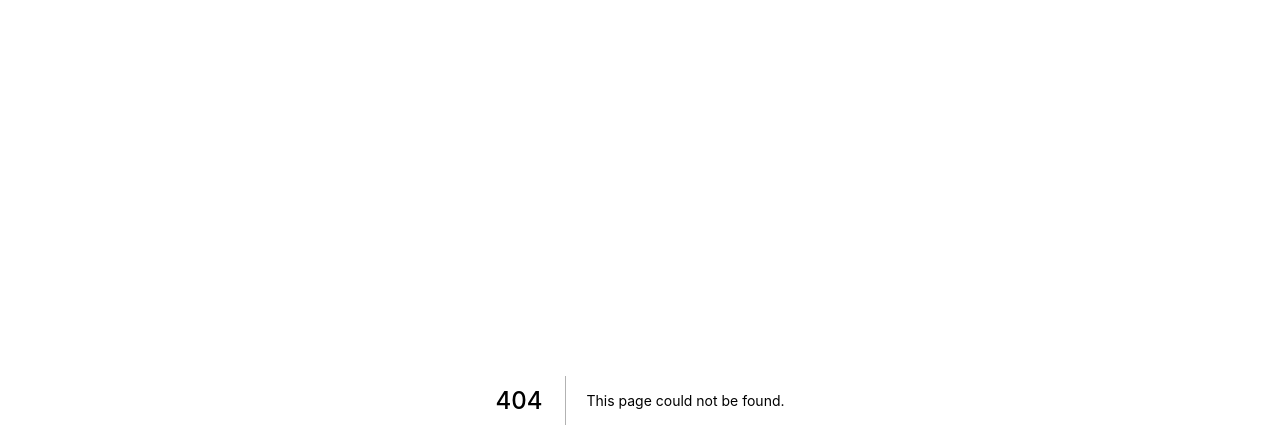
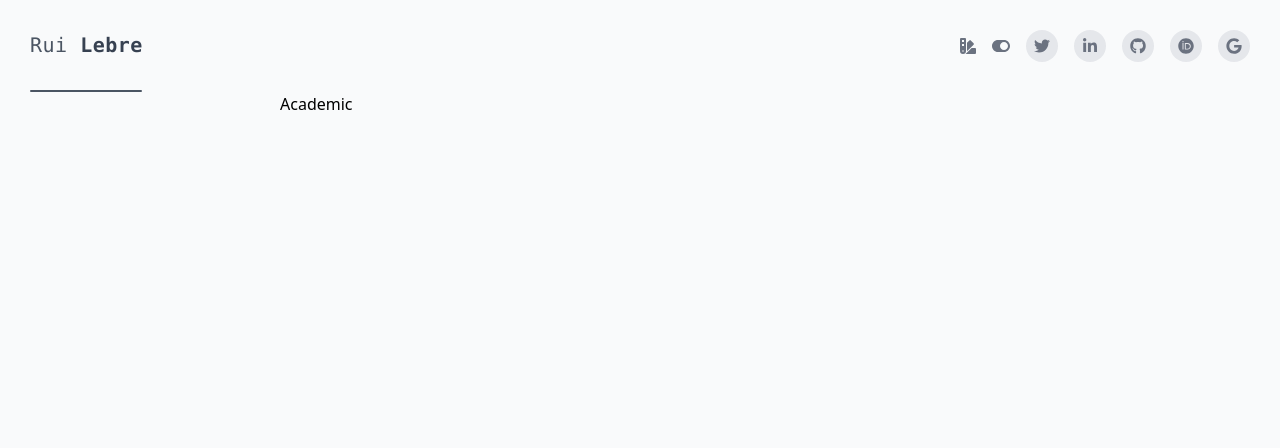
Before and after one commit to rlebre/personal-portal, a Next.js app: page /academic in a window 1280 px wide. Before the commit this address had no page. Shown: the top 448 px of the page. Built offline with nearby package versions, Linux system fonts and the light colour scheme.

Commit message:
Added academic, professional and hobbies pages

```diff
--- a/src/assets/styles/globals.scss
+++ b/src/assets/styles/globals.scss
@@ -7,6 +7,7 @@ body {
   padding: 0;
   margin: 0;
   height: 100%;
+  @apply bg-gray-50;
 }
 
 #__next {
--- a/src/pages/_app.tsx
+++ b/src/pages/_app.tsx
@@ -1,8 +1,44 @@
 import '../assets/styles/globals.scss';
 import type { AppProps } from 'next/app';
+import React, { useEffect } from 'react';
+import Head from 'next/head';
+import Layout from '../components/layout';
+import Academic from './academic';
+import Professional from './professional';
+import Hobbies from './hobbies';
 
 function MyApp({ Component, pageProps }: AppProps) {
-  return <Component {...pageProps} />;
+  useEffect(() => {
+    document.documentElement.lang = 'en';
+  }, []);
+
+  let withLayout = false;
+  switch (Component) {
+    case Academic:
+    case Professional:
+    case Hobbies:
+      withLayout = true;
+      break;
+  }
+
+  return (
+    <>
+      <Head>
+        <meta name='ruilebre.com' content='Personal website of Rui Lebre - software engineer.' />
+        <meta name='viewport' content='width=device-width, initial-scale=1.0' />
+        <title>Rui Lebre</title>
+      </Head>
+      <>
+        {withLayout ? (
+          <Layout>
+            <Component {...pageProps} />
+          </Layout>
+        ) : (
+          <Component {...pageProps} />
+        )}
+      </>
+    </>
+  );
 }
 
 export default MyApp;
--- /dev/null
+++ b/src/pages/academic/index.tsx
@@ -0,0 +1,7 @@
+import React from 'react';
+
+const Academic = () => {
+  return <div>Academic</div>;
+};
+
+export default Academic;
--- /dev/null
+++ b/src/pages/hobbies/index.tsx
@@ -0,0 +1,7 @@
+import React from 'react';
+
+const Hobbies = () => {
+  return <div>Hobbies</div>;
+};
+
+export default Hobbies;
--- a/src/pages/index.tsx
+++ b/src/pages/index.tsx
@@ -12,12 +12,33 @@ import { faGoogle, faOrcid, faGithub, faLinkedinIn, faTwitter } from '@fortaweso
 import { useState } from 'react';
 import { SocialButton } from '../components/social-button/social-button';
 import { CategoryButton } from '../components/category-button/category-button';
+import router from 'next/router';
 
 export default function Home() {
   const [toogle, setToogle] = useState(false);
 
+  const onClick = (route: string) => {
+    // ref.current.style.position = 'absolute'
+    // ref.current.style.top = `${ref.current.offsetTop}`;
+    // ref.current.style.left = `${ref.current.offsetLeft}`;
+    // ref.current.style.zIndex = '10';
+
+    // ref.current.style.transition = `
+    //   width 350ms ease-in-out,
+    //   height 350ms ease-in-out,
+    //   left 350ms ease-in-out,
+    //   top 350ms ease-in-out
+    // `
+    //    ref.current.style.width = '100vw'
+    //    ref.current.style.height = '100vh'
+
+    //  setTimeout(()=>router.push(route || ''), 350)
+
+    router.push(route);
+  };
+
   return (
-    <div className='h-screen w-screen flex flex-col bg-gray-50'>
+    <div className='h-screen w-screen flex flex-col'>
       <Head>
         <title>Rui Lebre</title>
         <meta name='description' content='Generated by create next app' />
@@ -37,11 +58,11 @@ export default function Home() {
         </h1>
 
         <div className='flex flex-col items-center md:flex-row justify-center md:space-x-20 space-y-5 md:space-y-0 flex-shrink font-mono'>
-          <CategoryButton icon={faGraduationCap} title='Academic' />
+          <CategoryButton icon={faGraduationCap} title='Academic' onClick={() => onClick('/academic')} />
 
-          <CategoryButton icon={faCode} title='Professional' />
+          <CategoryButton icon={faCode} title='Professional' onClick={() => onClick('/professional')} />
 
-          <CategoryButton icon={faCamera} title='Hobbies' />
+          <CategoryButton icon={faCamera} title='Hobbies' onClick={() => onClick('/hobbies')} />
         </div>
       </main>
 
--- /dev/null
+++ b/src/pages/professional/index.tsx
@@ -0,0 +1,7 @@
+import React from 'react';
+
+const Professional = () => {
+  return <div>Professional</div>;
+};
+
+export default Professional;
```
Also changed, not shown: 1 other file (tests, documents, lock files or other folders).
